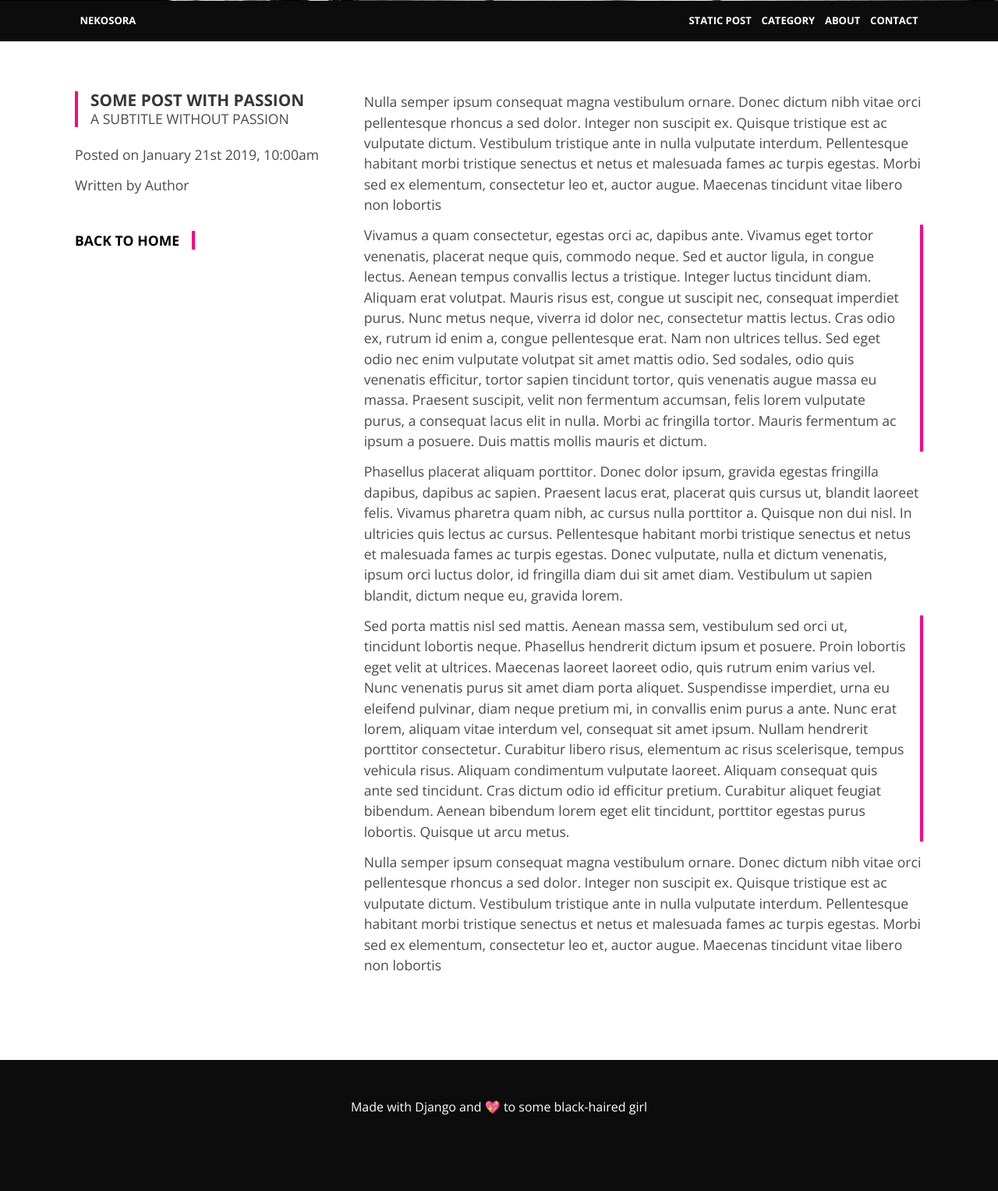
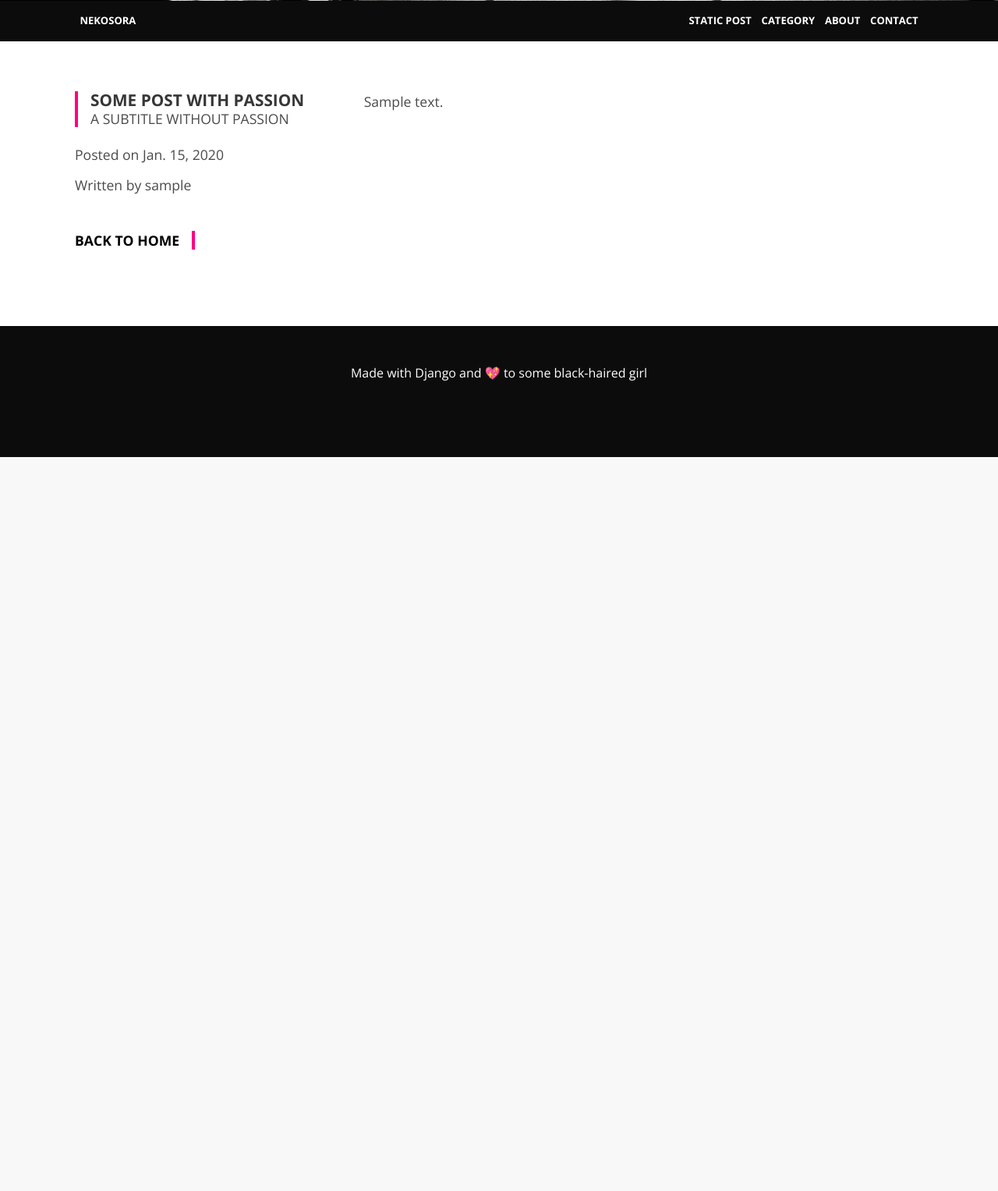
Before and after one commit to IvanProgramming/Blog, a Django app: page /post/1 in a window 1280 px wide. Shown: the part 388-1915 px from the top of the page at 78% size. After the commit the page ends 974 px from the top, so only its background shows below. Run offline with Django 3.2, Linux system fonts and the light colour scheme; tables that the repository leaves empty hold one stand-in row (values such as "Sample post").

Commit message:
🔗 show_article realization linked

```diff
--- a/templates/post.html
+++ b/templates/post.html
@@ -23,13 +23,13 @@
                             <!-- end of side bar header -->
                             <!-- side bar content -->
                             <div class="sidebar-list-single">
-                                <p>Posted on January 21st 2019, 10:00am</p>
-                                <p>Written by Author</p>
+                                <p>Posted on {{ article.posted_on|date }}</p>
+                                <p>Written by {{ article.author }}</p>
                             </div>
                             <!-- end of side bar content -->
                             <!-- side bar footer -->
                             <div class="sidebar-footer-single">
-                                <p><a href="index.html">Back to Home</a></p>
+                                <p><a href="/">Back to Home</a></p>
                             </div>
                             <!-- end of side bar footer -->
                         </div>
@@ -41,47 +41,7 @@
                     <div class="section">
                         <div class="post-single">
                             <div class="post-single-content">
-                                <p>Nulla semper ipsum consequat magna vestibulum ornare. Donec dictum nibh vitae orci
-                                    pellentesque rhoncus a sed dolor. Integer non suscipit ex. Quisque tristique est ac
-                                    vulputate dictum. Vestibulum tristique ante in nulla vulputate interdum.
-                                    Pellentesque habitant morbi tristique senectus et netus et malesuada fames ac turpis
-                                    egestas. Morbi sed ex elementum, consectetur leo et, auctor augue. Maecenas
-                                    tincidunt vitae libero non lobortis</p>
-                                <p>Vivamus a quam consectetur, egestas orci ac, dapibus ante. Vivamus eget tortor
-                                    venenatis, placerat neque quis, commodo neque. Sed et auctor ligula, in congue
-                                    lectus. Aenean tempus convallis lectus a tristique. Integer luctus tincidunt diam.
-                                    Aliquam erat volutpat. Mauris risus est, congue ut suscipit nec, consequat imperdiet
-                                    purus. Nunc metus neque, viverra id dolor nec, consectetur mattis lectus. Cras odio
-                                    ex, rutrum id enim a, congue pellentesque erat. Nam non ultrices tellus. Sed eget
-                                    odio nec enim vulputate volutpat sit amet mattis odio. Sed sodales, odio quis
-                                    venenatis efficitur, tortor sapien tincidunt tortor, quis venenatis augue massa eu
-                                    massa. Praesent suscipit, velit non fermentum accumsan, felis lorem vulputate purus,
-                                    a consequat lacus elit in nulla. Morbi ac fringilla tortor. Mauris fermentum ac
-                                    ipsum a posuere. Duis mattis mollis mauris et dictum.</p>
-                                <p>Phasellus placerat aliquam porttitor. Donec dolor ipsum, gravida egestas fringilla
-                                    dapibus, dapibus ac sapien. Praesent lacus erat, placerat quis cursus ut, blandit
-                                    laoreet felis. Vivamus pharetra quam nibh, ac cursus nulla porttitor a. Quisque non
-                                    dui nisl. In ultricies quis lectus ac cursus. Pellentesque habitant morbi tristique
-                                    senectus et netus et malesuada fames ac turpis egestas. Donec vulputate, nulla et
-                                    dictum venenatis, ipsum orci luctus dolor, id fringilla diam dui sit amet diam.
-                                    Vestibulum ut sapien blandit, dictum neque eu, gravida lorem.</p>
-                                <p>Sed porta mattis nisl sed mattis. Aenean massa sem, vestibulum sed orci ut, tincidunt
-                                    lobortis neque. Phasellus hendrerit dictum ipsum et posuere. Proin lobortis eget
-                                    velit at ultrices. Maecenas laoreet laoreet odio, quis rutrum enim varius vel. Nunc
-                                    venenatis purus sit amet diam porta aliquet. Suspendisse imperdiet, urna eu eleifend
-                                    pulvinar, diam neque pretium mi, in convallis enim purus a ante. Nunc erat lorem,
-                                    aliquam vitae interdum vel, consequat sit amet ipsum. Nullam hendrerit porttitor
-                                    consectetur. Curabitur libero risus, elementum ac risus scelerisque, tempus vehicula
-                                    risus. Aliquam condimentum vulputate laoreet. Aliquam consequat quis ante sed
-                                    tincidunt. Cras dictum odio id efficitur pretium. Curabitur aliquet feugiat
-                                    bibendum. Aenean bibendum lorem eget elit tincidunt, porttitor egestas purus
-                                    lobortis. Quisque ut arcu metus.</p>
-                                <p>Nulla semper ipsum consequat magna vestibulum ornare. Donec dictum nibh vitae orci
-                                    pellentesque rhoncus a sed dolor. Integer non suscipit ex. Quisque tristique est ac
-                                    vulputate dictum. Vestibulum tristique ante in nulla vulputate interdum.
-                                    Pellentesque habitant morbi tristique senectus et netus et malesuada fames ac turpis
-                                    egestas. Morbi sed ex elementum, consectetur leo et, auctor augue. Maecenas
-                                    tincidunt vitae libero non lobortis</p>
+                                {{ article.md_text }}
                             </div>
                         </div>
                     </div>
```
